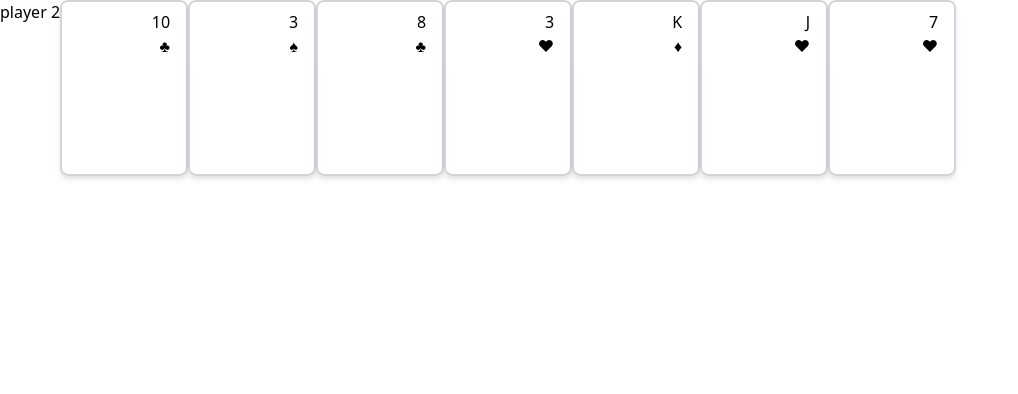
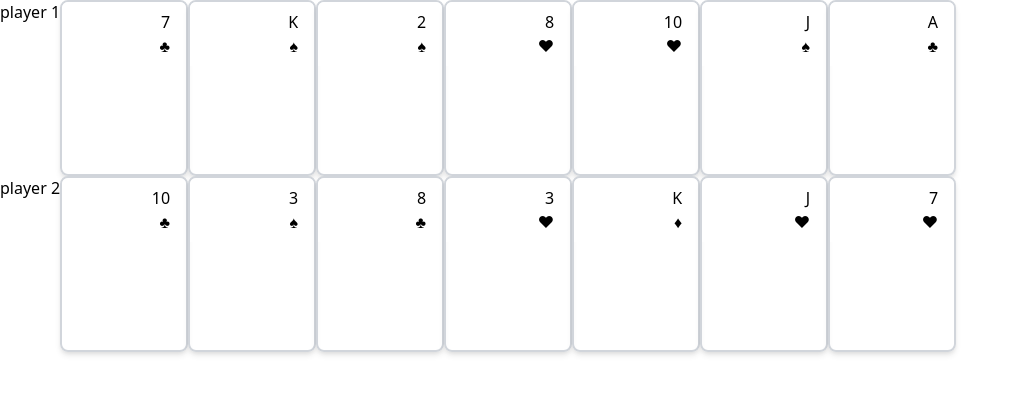
Before and after one commit to simonlim10/mintbean-cards, a React (Create React App) app: page / in a window 1280 px wide. Shown: the top 394 px of the page, without its empty margins (0-1018 px from the left). Built offline with nearby package versions, Linux system fonts and the light colour scheme; the HTML template or start-up script is replaced by a standard one.

Commit message:
completing the game's turn logic, including drawing from deck every time someone has to go fish

```diff
--- a/src/gameComponents/Game.js
+++ b/src/gameComponents/Game.js
@@ -32,6 +32,10 @@ const Game = () => {
   useEffect(() => {
     console.log("useEffect: test handCheck: " + handCheck);
   }, [handCheck]);
+  useEffect(() => {
+    console.log("useEffect: test deck: " + JSON.stringify(deck));
+    console.log("useEffect: test deck.length: " + JSON.stringify(deck.length));
+  }, [deck]);
 
   const initializeGame = () => {
     shuffleDeck(deck);
@@ -101,16 +105,21 @@ const Game = () => {
     console.log("cardsSuccessfullyFished: " + JSON.stringify(cardsSuccessfullyFished));
 
     let whoseTurn = playerTurn
+    let newDeck = deck
+    let goFishedCard = []
     if (cardsSuccessfullyFished.length === 0) {
-      goFish();
+      goFishedCard = [...newDeck.splice(-1,1)]
+      console.log("test goFishedCard: " + JSON.stringify(goFishedCard));
       whoseTurn = 0
       console.log("setPlayerTurn to player2!");
     } else {
       console.log("testz - you got some cards!");
       //alert function tell player to pick again
     }
+    setDeck(newDeck)
     setPlayerTurn(whoseTurn)
-
+    setPlayerHand(oldHand => [...oldHand, ...cardsSuccessfullyFished, ...goFishedCard]);
+    setPlayerTwoHand(opponentHandAfterBeingFished)
   }
 
   const playerTwoTookTurn = number => {
@@ -126,16 +135,21 @@ const Game = () => {
     console.log("cardsSuccessfullyFished : " + JSON.stringify(cardsSuccessfullyFished));
 
     let whoseTurn = playerTurn
+    let newDeck = deck
+    let goFishedCard = []
     if (cardsSuccessfullyFished.length === 0) {
-      goFish();
+      goFishedCard = [...newDeck.splice(-1,1)]
+      console.log("test goFishedCard: " + JSON.stringify(goFishedCard));
       whoseTurn = 1
       console.log("setPlayerTurn to player1!");
     } else {
       console.log("testz - you got some cards!");
+      //alert function tell player to pick again
     }
+    setDeck(newDeck)
     setPlayerTurn(whoseTurn)
-
-
+    setPlayerTwoHand(oldHand => [...oldHand, ...cardsSuccessfullyFished, ...goFishedCard]);
+    setPlayerHand(opponentHandAfterBeingFished)
   }
 
   // const checkForRequestedCards = number => {
@@ -160,19 +174,13 @@ const Game = () => {
 
 
 
-  const computerTakesTurn = () => {
-
-  }
-
-
-
   return (
     <>
       <PlayerHand
         playerHand={playerHand}
         setPlayerHand={setPlayerHand}
         playerTwoHand={playerTwoHand}
-        setPlayerHand={setPlayerTwoHand}
+        setPlayerTwoHand={setPlayerTwoHand}
         playerTurn={playerTurn}
         playerTookTurn={playerTookTurn}
         playerTwoTookTurn={playerTwoTookTurn}
--- a/src/gameComponents/PlayerHand.js
+++ b/src/gameComponents/PlayerHand.js
@@ -39,7 +39,7 @@ const PlayerHand = props => {
     const playerhandtwo = props.playerTwoHand.sort((left,right) => {
       return ranks[left.number] - ranks[right.number];
     });
-    props.setPlayerHand(playerhandtwo);
+    props.setPlayerTwoHand(playerhandtwo);
     console.log("props.playerHand RIGHT AFTER sort: " + JSON.stringify(props.playerHand))
     console.log("props.playerTwoHand RIGHT AFTER sort: " + JSON.stringify(props.playerTwoHand))
   };
@@ -47,9 +47,9 @@ const PlayerHand = props => {
 
   let content = "";
 
-  if (props.playerTurn == 1) {
 
     content = (
+      <>
       <div className="player-hand text-right flex flex-row flex-nowrap">
         player 1
         {props.playerHand.map((card, index) => (
@@ -62,11 +62,6 @@ const PlayerHand = props => {
         }
 
       </div>
-    )
-
-  } else {
-
-    content = (
       <div className="player-hand text-right flex flex-row flex-nowrap">
         player 2
         {props.playerTwoHand.map((card, index) => (
@@ -79,8 +74,8 @@ const PlayerHand = props => {
         }
 
       </div>
+      </>
     )
-  }
 
   return content;
 }
```
